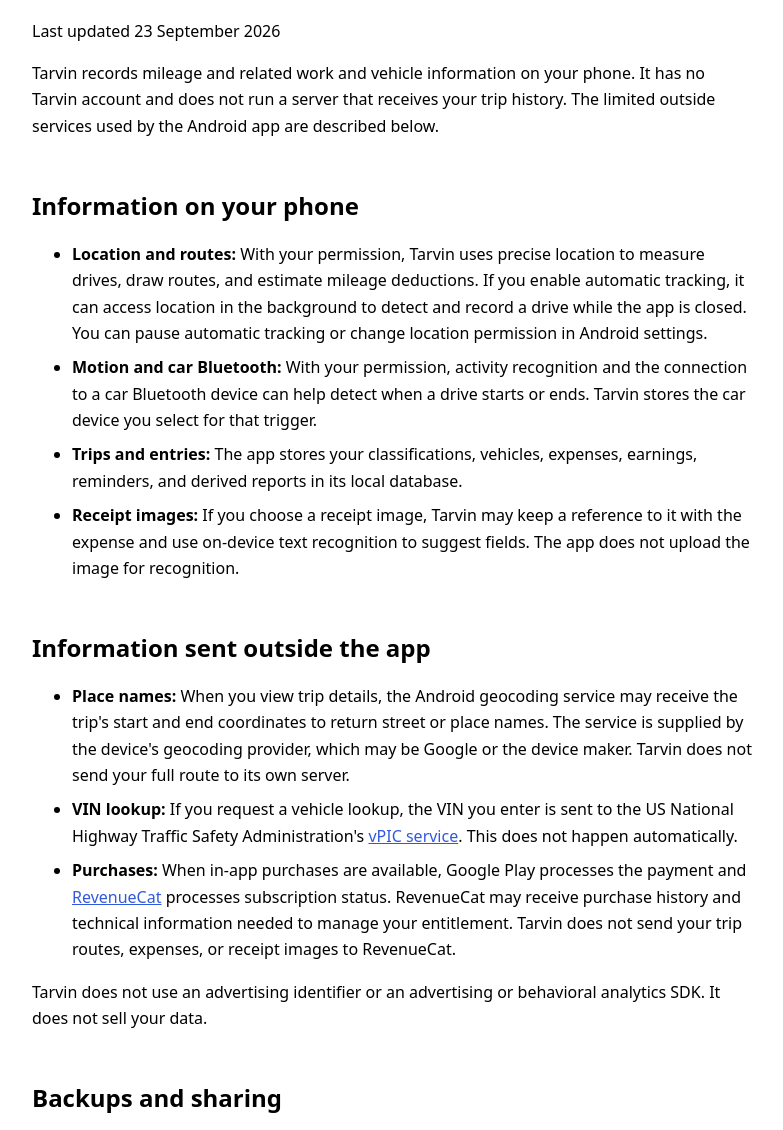
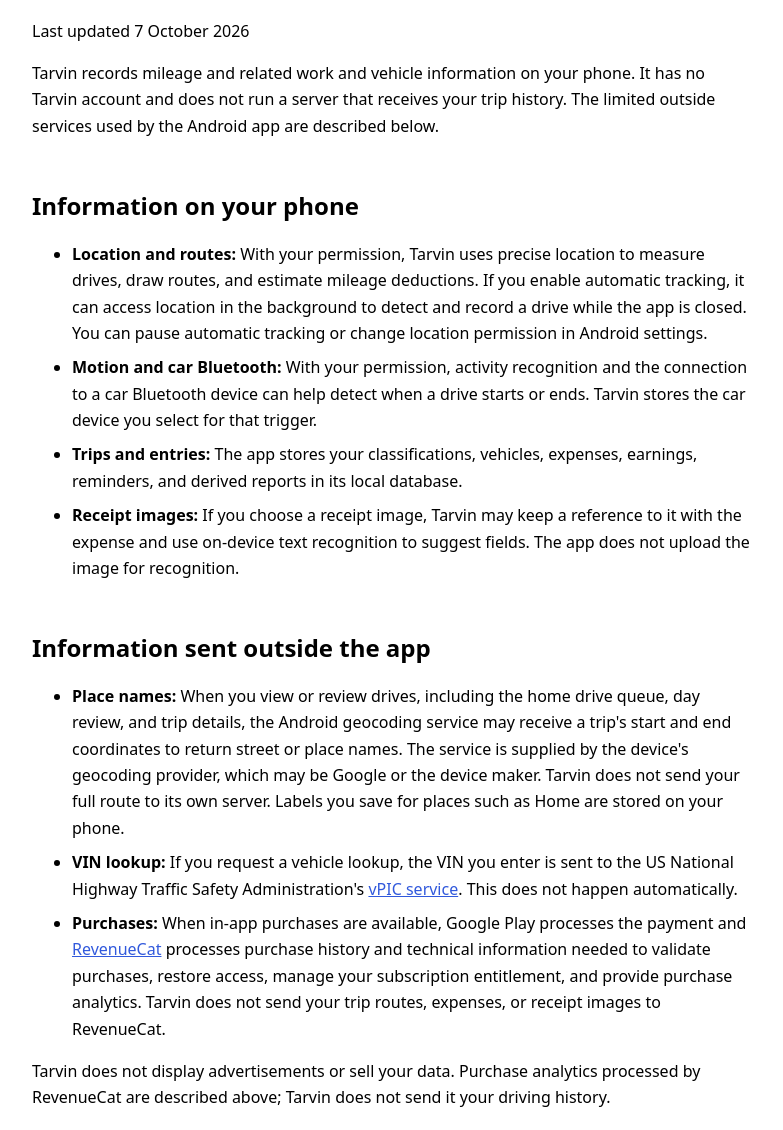
Before and after one commit to iossai/tarvin, a plain HTML site: page privacy-android.html in a window 1280 px wide. Shown: the part 146-1276 px from the top of the page, without its empty margins (248-1031 px from the left). Drawn offline with Linux system fonts and the light colour scheme.

Commit message:
docs: clarify Android privacy processing
Drive endpoint lookups run during home and day review, not only in trip details. Explain RevenueCat purchase analytics separately from local driving history.

```diff
--- a/privacy-android.html
+++ b/privacy-android.html
@@ -17,7 +17,7 @@
 <body>
 <p>Tarvin for Android</p>
 <h1>Privacy Policy</h1>
-<p>Last updated 23 September 2026</p>
+<p>Last updated 7 October 2026</p>
 
 <p>Tarvin records mileage and related work and vehicle information on your phone. It has no Tarvin account and does not run a server that receives your trip history. The limited outside services used by the Android app are described below.</p>
 
@@ -31,11 +31,11 @@
 
 <h2>Information sent outside the app</h2>
 <ul>
-  <li><strong>Place names:</strong> When you view trip details, the Android geocoding service may receive the trip's start and end coordinates to return street or place names. The service is supplied by the device's geocoding provider, which may be Google or the device maker. Tarvin does not send your full route to its own server.</li>
+  <li><strong>Place names:</strong> When you view or review drives, including the home drive queue, day review, and trip details, the Android geocoding service may receive a trip's start and end coordinates to return street or place names. The service is supplied by the device's geocoding provider, which may be Google or the device maker. Tarvin does not send your full route to its own server. Labels you save for places such as Home are stored on your phone.</li>
   <li><strong>VIN lookup:</strong> If you request a vehicle lookup, the VIN you enter is sent to the US National Highway Traffic Safety Administration's <a href="https://vpic.nhtsa.dot.gov/">vPIC service</a>. This does not happen automatically.</li>
-  <li><strong>Purchases:</strong> When in-app purchases are available, Google Play processes the payment and <a href="https://www.revenuecat.com/privacy">RevenueCat</a> processes subscription status. RevenueCat may receive purchase history and technical information needed to manage your entitlement. Tarvin does not send your trip routes, expenses, or receipt images to RevenueCat.</li>
+  <li><strong>Purchases:</strong> When in-app purchases are available, Google Play processes the payment and <a href="https://www.revenuecat.com/privacy">RevenueCat</a> processes purchase history and technical information needed to validate purchases, restore access, manage your subscription entitlement, and provide purchase analytics. Tarvin does not send your trip routes, expenses, or receipt images to RevenueCat.</li>
 </ul>
-<p>Tarvin does not use an advertising identifier or an advertising or behavioral analytics SDK. It does not sell your data.</p>
+<p>Tarvin does not display advertisements or sell your data. Purchase analytics processed by RevenueCat are described above; Tarvin does not send it your driving history.</p>
 
 <h2>Backups and sharing</h2>
 <p>You can save a backup file and restore it later. The file contains your trips, earnings, expenses, vehicles, and related entries. You choose where to save it, including any cloud storage provider you select through Android's file picker. Tarvin does not currently provide automatic Google Drive backup or sync. You control any copies you export or share.</p>
```
Also changed, not shown: 1 other file.
